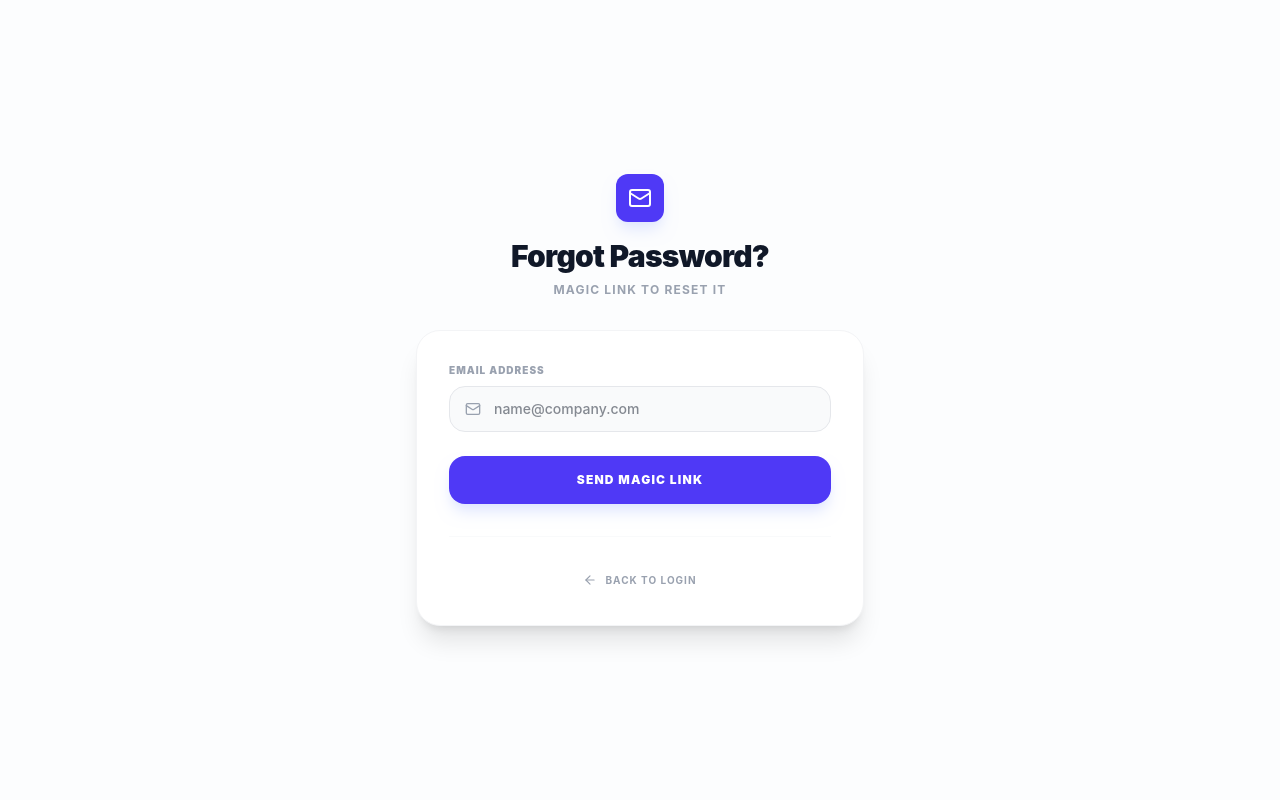
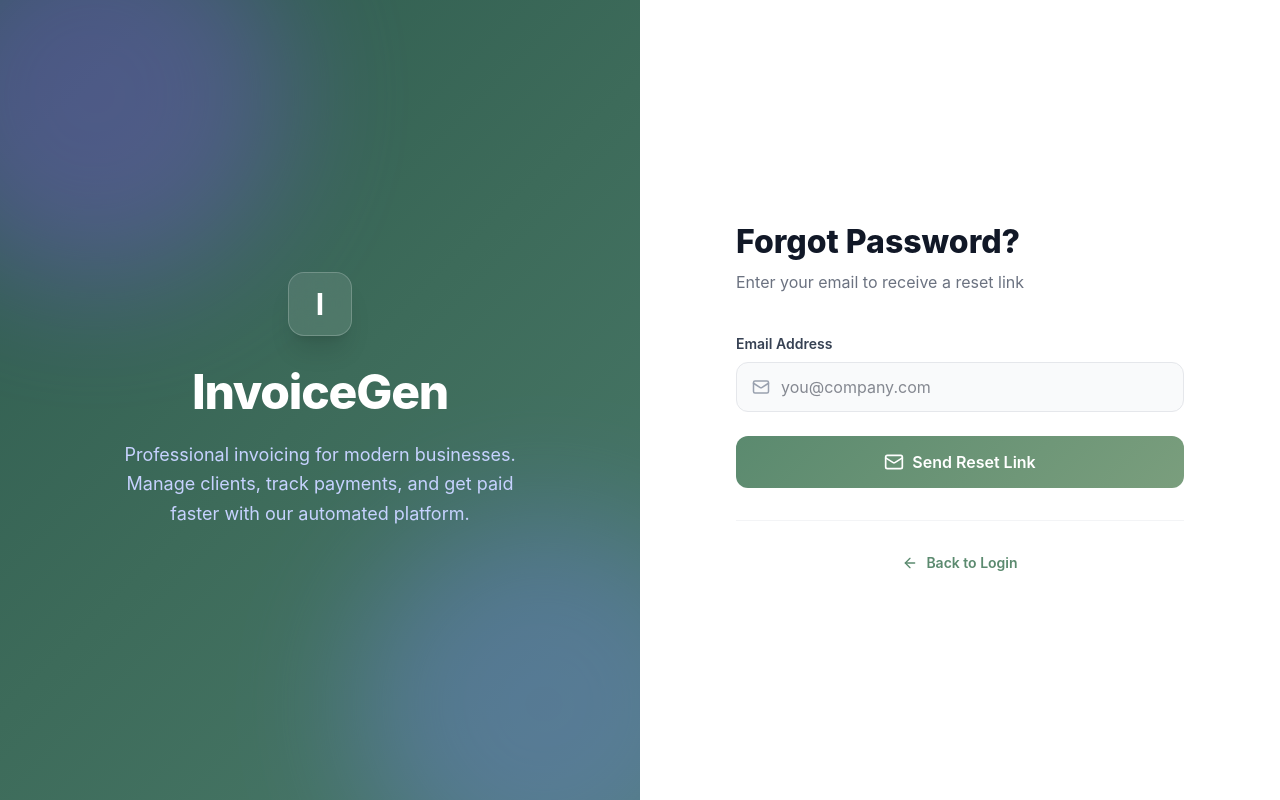
Before and after one commit to jeevan-shetwe/Invoice-Generation-Web-App, a React (Vite) app in the folder client/: page /forgot-password in a window 1280 px wide. Built offline with nearby package versions, Linux system fonts and the light colour scheme; no server answers.

Commit message:
added the forget passward ui

```diff
--- a/client/src/pages/ForgotPassword.jsx
+++ b/client/src/pages/ForgotPassword.jsx
@@ -19,56 +19,138 @@ const ForgotPassword = () => {
       await authService.forgotPassword(data.email);
       setSubmittedEmail(data.email);
       setSubmitted(true);
-      toast.success('Magic link sent!');
+      toast.success('Reset link sent!');
     } catch (err) {
-      toast.error(err.response?.data?.error || 'Failed to send magic link');
+      toast.error(err.response?.data?.error || 'Failed to send reset link');
     }
   };
 
-  const labelStyle = "block text-[10px] font-black text-gray-400 uppercase tracking-widest mb-2";
-  const inputStyle = "w-full pl-11 pr-4 py-3 bg-gray-50 border border-gray-200 rounded-2xl outline-none focus:ring-4 focus:ring-indigo-500/10 focus:border-indigo-500 transition-all font-medium text-sm text-gray-900";
+  return (
+    <div className="fixed inset-0 flex font-sans">
+      {/* Left Side - Brand / Image */}
+      <div
+        className="hidden lg:flex w-1/2 relative overflow-hidden items-center justify-center"
+        style={{
+          background:
+            "linear-gradient(135deg, #2d5a4e 0%, #3d6b5a 50%, #4a7a6a 100%)",
+        }}
+      >
+        {/* Decorative Circles */}
+        <div className="absolute -top-24 -left-24 w-96 h-96 bg-violet-500 rounded-full filter blur-3xl opacity-30"></div>
+        <div className="absolute -bottom-24 -right-24 w-96 h-96 bg-indigo-400 rounded-full filter blur-3xl opacity-30"></div>
 
-  return (
-    <div className="min-h-screen flex items-center justify-center bg-[#fcfdfe] p-4">
-      <div className="max-w-md w-full">
-        <div className="text-center mb-8">
-          <div className="inline-flex items-center justify-center w-12 h-12 rounded-xl bg-indigo-600 text-white mb-4 shadow-lg shadow-indigo-100">
-            <Mail size={24} />
+        <div className="relative z-10 text-center text-white px-12 max-w-lg">
+          <div className="w-16 h-16 bg-white/10 backdrop-blur-md rounded-2xl flex items-center justify-center mx-auto mb-8 border border-white/20 shadow-xl">
+            <span className="text-3xl font-bold text-white">I</span>
           </div>
-          <h1 className="text-3xl font-black text-gray-900 tracking-tight">Forgot Password?</h1>
-          <p className="text-gray-400 text-xs font-bold uppercase tracking-widest mt-2">Magic link to reset it</p>
+          <h1 className="text-5xl font-extrabold tracking-tight mb-6">
+            InvoiceGen
+          </h1>
+          <p className="text-lg text-indigo-200 leading-relaxed">
+            Professional invoicing for modern businesses. Manage clients, track
+            payments, and get paid faster with our automated platform.
+          </p>
         </div>
+      </div>
 
-        <div className="bg-white rounded-3xl shadow-xl border border-gray-100 p-8">
+      {/* Right Side - Form */}
+      <div className="w-full lg:w-1/2 flex items-center justify-center p-8 sm:p-12 lg:p-24 bg-white relative">
+        <div className="w-full max-w-md">
+          <div className="text-left mb-10">
+            <h2
+              style={{
+                color: "#111827",
+                fontSize: "2rem",
+                fontWeight: "800",
+                marginBottom: "8px",
+                lineHeight: "1.2",
+              }}
+            >
+              Forgot Password?
+            </h2>
+            <p
+              style={{ color: "#6b7280", fontSize: "1rem", fontWeight: "400" }}
+            >
+              Enter your email to receive a reset link
+            </p>
+          </div>
+
           {!submitted ? (
             <form onSubmit={handleSubmit(onSubmit)} className="space-y-6">
               <div>
-                <label className={labelStyle}>Email Address</label>
+                <label className="block text-left text-sm font-semibold text-gray-700 mb-2">
+                  Email Address
+                </label>
                 <div className="relative">
-                  <Mail size={16} className="absolute left-4 top-1/2 -translate-y-1/2 text-gray-400" />
-                  <input {...register('email')} type="email" className={inputStyle} placeholder="name@company.com" />
+                  <div className="absolute inset-y-0 left-0 pl-4 flex items-center pointer-events-none">
+                    <Mail size={18} className="text-gray-400" />
+                  </div>
+                  <input
+                    type="email"
+                    {...register("email")}
+                    autoComplete="email"
+                    className={`w-full pl-11 pr-4 py-3 bg-gray-50 border ${errors.email ? "border-red-300 focus:ring-red-500" : "border-gray-200 focus:ring-indigo-500"} rounded-xl focus:ring-2 focus:bg-white outline-none transition-all`}
+                    placeholder="you@company.com"
+                  />
                 </div>
-                {errors.email && <p className="text-red-500 text-[10px] font-bold mt-1 uppercase">{errors.email.message}</p>}
+                {errors.email && (
+                  <p className="text-red-500 text-xs mt-2 font-medium">
+                    {errors.email.message}
+                  </p>
+                )}
               </div>
 
-              <button type="submit" disabled={isSubmitting} className="w-full py-4 bg-indigo-600 hover:bg-indigo-700 text-white rounded-2xl font-black text-xs uppercase tracking-widest shadow-lg shadow-indigo-100 transition-all hover:-translate-y-0.5 disabled:opacity-50">
-                {isSubmitting ? <Loader2 className="mx-auto animate-spin" size={20} /> : 'Send Magic Link'}
+              <button
+                type="submit"
+                disabled={isSubmitting}
+                className="w-full flex items-center justify-center gap-2 bg-indigo-600 text-white font-semibold py-3.5 px-4 rounded-xl hover:bg-indigo-700 hover:shadow-lg focus:ring-4 focus:ring-indigo-100 transition-all disabled:opacity-70 disabled:cursor-not-allowed"
+                style={{
+                  background: "linear-gradient(135deg, #5b8a6f, #7a9e7d)",
+                }}
+              >
+                {isSubmitting ? (
+                  <>
+                    <Loader2 size={20} className="animate-spin" /> Sending...
+                  </>
+                ) : (
+                  <>
+                    <Mail size={20} /> Send Reset Link
+                  </>
+                )}
               </button>
             </form>
           ) : (
-            <div className="text-center py-4">
-              <div className="inline-flex items-center justify-center w-16 h-16 rounded-full bg-green-50 text-green-500 mb-6">
+            <div className="text-center py-8">
+              <div className="inline-flex items-center justify-center w-16 h-16 rounded-full mb-6"
+                style={{
+                  background: "rgba(91, 138, 111, 0.1)",
+                  color: "#5b8a6f"
+                }}>
                 <CheckCircle size={32} />
               </div>
-              <h2 className="text-xl font-bold text-gray-900 mb-2">Check your email</h2>
-              <p className="text-gray-500 text-sm mb-8">Link sent to <strong className="text-gray-900">{submittedEmail}</strong></p>
-              <button onClick={() => setSubmitted(false)} className="text-indigo-600 font-bold text-xs uppercase tracking-widest hover:text-indigo-700">Try another email</button>
+              <h2 className="text-2xl font-bold text-gray-900 mb-3">Check your email</h2>
+              <p className="text-gray-600 text-sm mb-8">We've sent a password reset link to <strong className="text-gray-900">{submittedEmail}</strong></p>
+              <button
+                onClick={() => setSubmitted(false)}
+                className="text-sm font-semibold transition-colors"
+                style={{
+                  color: "#5b8a6f"
+                }}
+              >
+                Try another email
+              </button>
             </div>
           )}
 
-          <div className="mt-8 pt-8 border-t border-gray-50 text-center">
-            <Link to="/login" className="inline-flex items-center gap-2 text-gray-400 hover:text-gray-900 font-bold text-[10px] uppercase tracking-widest transition-colors">
-              <ArrowLeft size={14} /> Back to Login
+          <div className="mt-8 pt-8 border-t border-gray-100 text-center">
+            <Link
+              to="/login"
+              className="inline-flex items-center gap-2 font-semibold text-sm transition-colors"
+              style={{
+                color: "#5b8a6f"
+              }}
+            >
+              <ArrowLeft size={16} /> Back to Login
             </Link>
           </div>
         </div>
```
